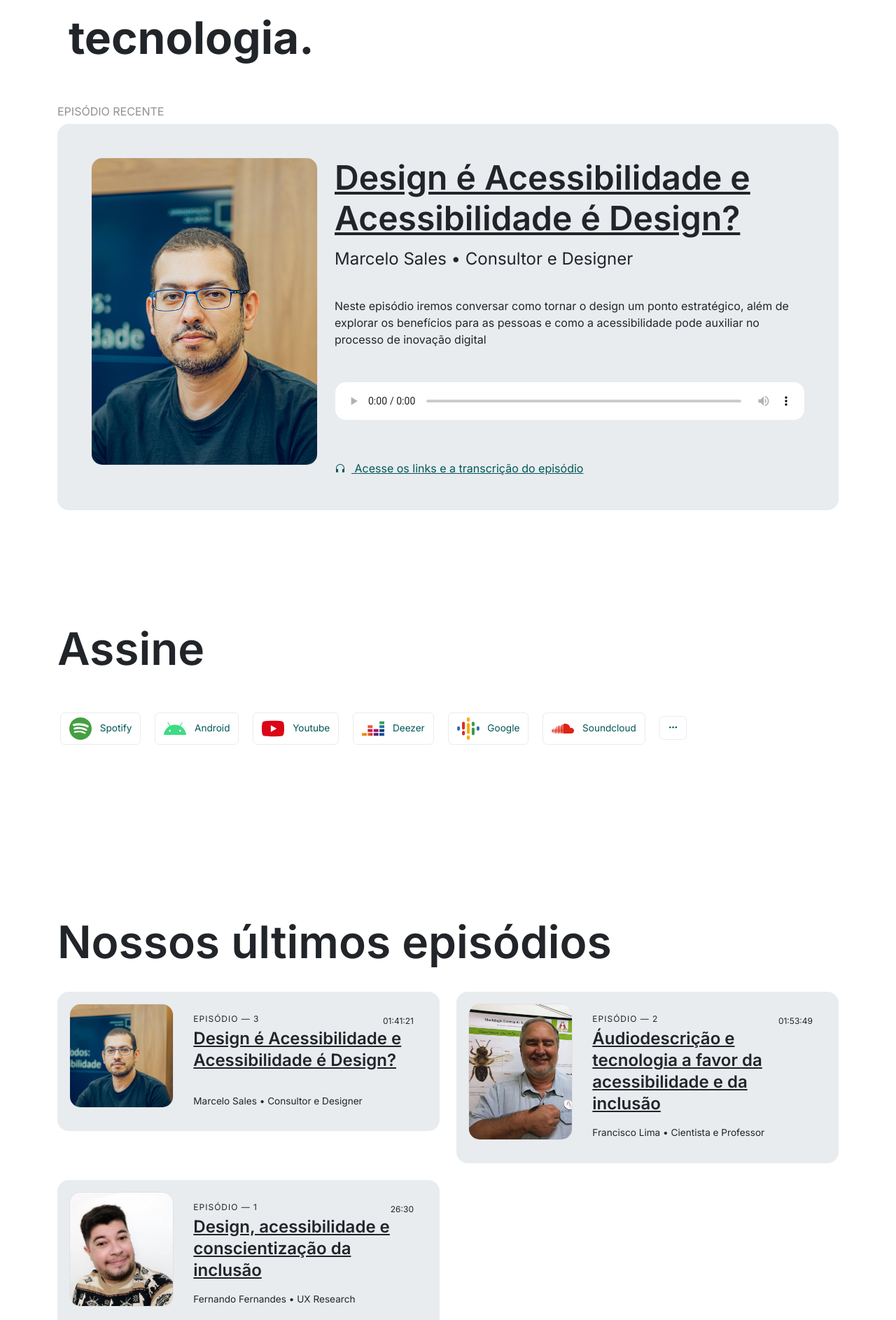
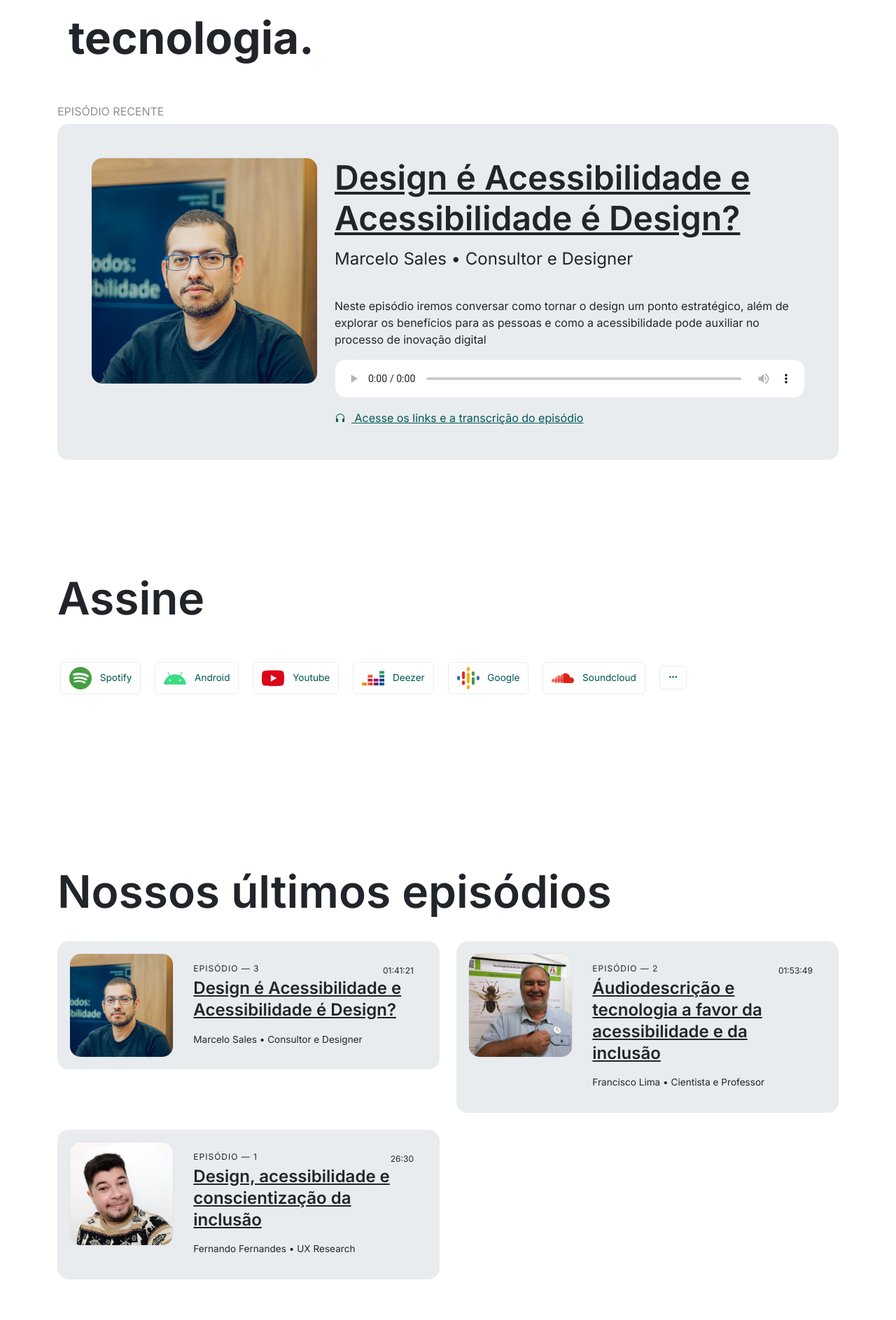
Before and after one commit to focoacessivel/focoacessivel.github.io, a Jekyll site: the page built from index.html, in a window 1280 px wide. Shown: the part 494-2380 px from the top of the page at 70% size. Built offline with Jekyll 4.4.1, drawn with Linux system fonts in a browser that asks for light colours; nearby versions of some CDN libraries; comment, search, counter and statistics services are not loaded.

Commit message:
ratio ratio-1x1

```diff
--- a/_includes/banner.html
+++ b/_includes/banner.html
@@ -17,10 +17,10 @@
 
 <article class="recent p-lg-5 p-md-4 p-3 rounded">
   <div class="row">
-    <figure class="col-lg-4 col-12 pl-0 pb-4 pb-md-0">
+    <figure class="col-lg-4 col-12 pl-0 m-0 pb-0">
       <img
       src="{{site.url}}/{% if page.path contains '_posts' %}{{page.image}}{% else %}{{post.image}}{% endif %}"
-      class="program-gust-picture h-100 w-100 object-fit-cover border rounded"
+      class="program-gust-picture ratio ratio-1x1 object-fit-cover border rounded"
       title="Foto de {% if page.path contains '_posts' %}{{page.guest}}{% else %}{{post.guest}}{% endif %}"
       alt="{% if page.path contains '_posts' %}{{page.alt}}{% else %}{{post.alt}}{% endif %}"
       >
@@ -39,7 +39,7 @@
         </h4>
       </div>
       {% if page.path contains '_posts' %}{{page.excerpt}}{% else %}{{post.excerpt}}{% endif %}
-      <div class="mt-3 mb-4 w-100">{% include player.html %}</div>
+      <div class="my-3 w-100">{% include player.html %}</div>
 
       {% if page.path contains '_posts' %}
         <a href="#content-detail" title="Clique para acessar informações sobre o episódio">
--- a/_includes/program-loop.html
+++ b/_includes/program-loop.html
@@ -1,8 +1,8 @@
 <li class="col-12 col-lg-6 pb-4">
     <div class="episode rounded">
         <div class="row">
-            <figure class="col-lg-4 col-12 pl-0 pb-md-0 pb-4">
-                <img src="{{site.url}}/{{post.image}}" class="h-100 program-gust-picture w-100 object-fit-cover border rounded" alt="{{post.alt}}">
+            <figure class="col-lg-4 col-12 pl-0 m-0 pb-0">
+                <img src="{{site.url}}/{{post.image}}" class="program-gust-picture ratio ratio-1x1 object-fit-cover border rounded" alt="{{post.alt}}">
             </figure>
             <div class="program-content d-flex justify-content-between flex-column col-lg-8 col-12 col-md p-3">
                 <div class="program-header">
--- a/main.css
+++ b/main.css
@@ -122,7 +122,7 @@ a {
   border-radius: var(--border-radius);
   border: 1px solid var(--secondary-color);
   background: #fff;
-  margin: 2rem 0;
+  margin: 0;
 }
 
 .player * {
```
